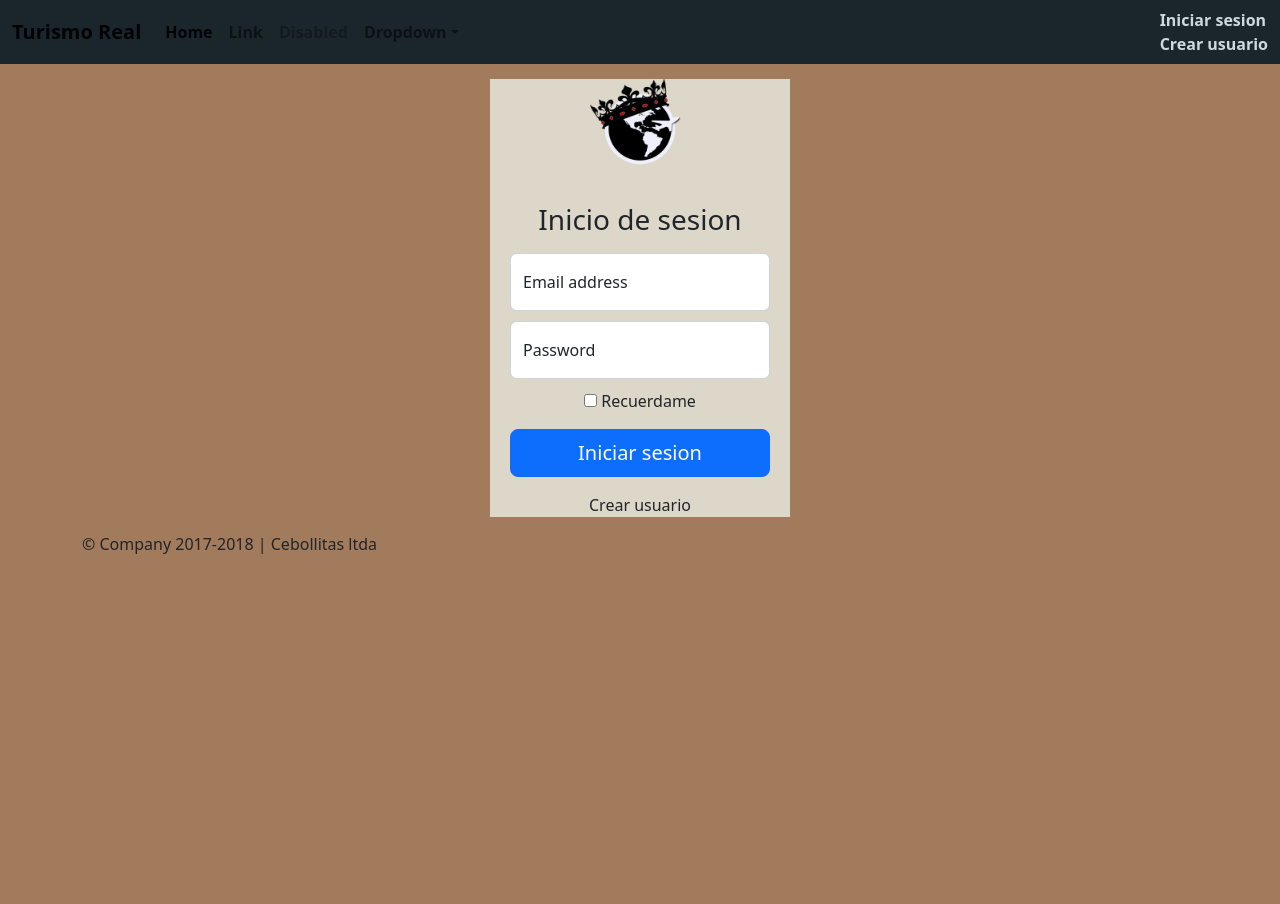
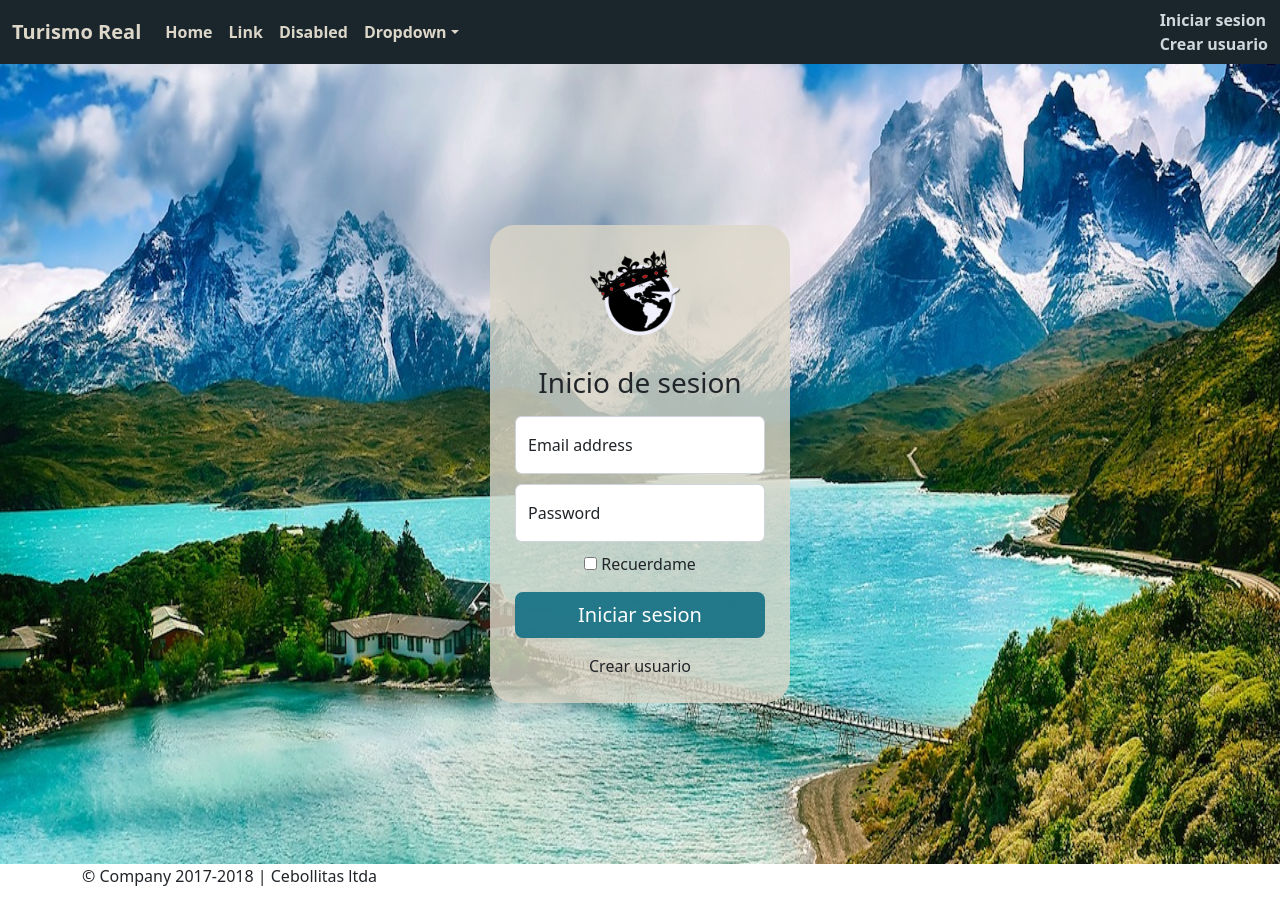
Before and after one commit to Cebollitas-Duoc/Pagina-web, a Django app: page /user/login in a window 1280 px wide. Before the commit the page ends 554 px from the top, so only its background shows below. Run offline with Django 4.2, Linux system fonts and the light colour scheme; style sheets or scripts are compiled from the project's sources.

Commit message:
mejora en css v.2

```diff
--- a/static/css/baseTemplate.css
+++ b/static/css/baseTemplate.css
@@ -47,19 +47,114 @@
 #navbar {
   background-color: #1B262C;
   font-weight: bold;
-  color: #DCD7C9;
 }
 
 #colorfondo {
-  background-color: #A27B5C;
+  background-image: url("/static/img/paisajes.png");
+  height: 100vh;
+  width: 100%;
+  background-position: center;
+  background-size: 100% 100%;
 }
 
+@media only screen and (max-width: 600px) {
+  #colorfondo {
+    background-image: url(/static/img/fondotelefono.png);
+  }
+}
 #cartalogin {
-  background-color: #DCD7C9;
-  padding-left: 20px;
-  padding-right: 20px;
+  width: 100%;
+  max-width: 330px;
+  padding: 25px;
+  margin: auto;
+  border-radius: 25px;
+  background-color: rgba(220, 215, 201, 0.8);
 }
 
 #colorboton {
   background-color: #126E82;
-}/*# sourceMappingURL=baseTemplate.css.map */
+}
+
+#LoginButton {
+  background-color: rgba(18, 110, 130, 0.9);
+  border: rgb(18, 110, 130);
+}
+
+#CreateUserButton {
+  background-color: rgba(18, 110, 130, 0.9);
+  border: rgb(18, 110, 130);
+}
+
+.ColorTexto {
+  color: #DCD7C9 !important;
+}
+
+.botonhover:hover {
+  background-color: #1B262C !important;
+}
+
+/*
+.contenedor input {
+    position: absolute;
+    opacity: 0;
+    cursor: pointer;
+    height: 0;
+    width: 0;
+  }
+
+  .checkmark {
+    position: absolute;
+    top: 0;
+    left: 0;
+    height: 25px;
+    width: 25px;
+    background-color: #eee;
+  }
+
+
+  .contenedor:hover input ~ .checkmark {
+    background-color: #ccc;
+  }
+
+
+  .contenedor input:checked ~ .checkmark {
+    background-color: #126E82;
+  }
+
+
+  .checkmark:after {
+    content: "";
+    position: absolute;
+    display: none;
+  }
+
+
+  .contenedor input:checked ~ .checkmark:after {
+    display: block;
+  }
+
+
+  .contenedor .checkmark:after {
+    left: 9px;
+    top: 5px;
+    width: 5px;
+    height: 10px;
+    border: solid white;
+    border-width: 0 3px 3px 0;
+    -webkit-transform: rotate(45deg);
+    -ms-transform: rotate(45deg);
+    transform: rotate(45deg);
+  }
+
+.contenedor {
+    display: block;
+    position: relative;
+    padding-left: 35px;
+    margin-bottom: 12px;
+    cursor: pointer;
+    font-size: 22px;
+    -webkit-user-select: none;
+    -moz-user-select: none;
+    -ms-user-select: none;
+    user-select: none;
+}  *//*# sourceMappingURL=baseTemplate.css.map */
--- a/static/css/baseTemplate.scss
+++ b/static/css/baseTemplate.scss
@@ -47,22 +47,116 @@
 #navbar{
     background-color: #1B262C;
     font-weight: bold;
-    color: #DCD7C9;
+}
+
+#colorfondo{
+    background-image: url("/static/img/paisajes.png");
+    height: 100vh;
+    width: 100%;
+    background-position: center;
+    background-size: 100% 100%;
 
 }
 
-#colorfondo{
-    background-color: #A27B5C;
-
+@media only screen and (max-width: 600px){
+    #colorfondo{
+        background-image: url(/static/img/fondotelefono.png);
+    }
 }
 
 #cartalogin {
-    background-color: #DCD7C9;
-    padding-left: 20px;
-    padding-right: 20px;
-
+    width: 100%;
+    max-width: 330px;
+    padding: 25px;
+    margin: auto;
+    border-radius: 25px;
+    background-color: rgb(220, 215, 201, 0.8);
 }
 
 #colorboton {
     background-color: #126E82;
 }
+
+#LoginButton {
+    background-color: rgb(18, 110, 130, 0.9);
+    border: rgb(18, 110, 130);
+}
+
+#CreateUserButton{
+    background-color: rgb(18, 110, 130, 0.9);
+    border: rgb(18, 110, 130);
+}
+
+.ColorTexto{
+    color: #DCD7C9!important;
+}
+
+.botonhover:hover{
+    background-color: #1B262C!important;
+}
+
+/*
+.contenedor input {
+    position: absolute;
+    opacity: 0;
+    cursor: pointer;
+    height: 0;
+    width: 0;
+  }
+
+  .checkmark {
+    position: absolute;
+    top: 0;
+    left: 0;
+    height: 25px;
+    width: 25px;
+    background-color: #eee;
+  }
+
+
+  .contenedor:hover input ~ .checkmark {
+    background-color: #ccc;
+  }
+
+
+  .contenedor input:checked ~ .checkmark {
+    background-color: #126E82;
+  }
+
+
+  .checkmark:after {
+    content: "";
+    position: absolute;
+    display: none;
+  }
+
+
+  .contenedor input:checked ~ .checkmark:after {
+    display: block;
+  }
+
+
+  .contenedor .checkmark:after {
+    left: 9px;
+    top: 5px;
+    width: 5px;
+    height: 10px;
+    border: solid white;
+    border-width: 0 3px 3px 0;
+    -webkit-transform: rotate(45deg);
+    -ms-transform: rotate(45deg);
+    transform: rotate(45deg);
+  }
+
+.contenedor {
+    display: block;
+    position: relative;
+    padding-left: 35px;
+    margin-bottom: 12px;
+    cursor: pointer;
+    font-size: 22px;
+    -webkit-user-select: none;
+    -moz-user-select: none;
+    -ms-user-select: none;
+    user-select: none;
+}  */
--- a/templates/BaseTemplate.html
+++ b/templates/BaseTemplate.html
@@ -18,27 +18,27 @@
     {% block css %}
     {% endblock css %}
 
-  <body id="colorfondo">
+  <body >
     <nav class="navbar navbar-expand-sm" id="navbar" aria-label="Third navbar example">
         <div class="container-fluid">
-          <a class="navbar-brand" href="#">Turismo Real</a>
-          <button class="navbar-toggler collapsed" type="button" data-bs-toggle="collapse" data-bs-target="#navbarsExample03" aria-controls="navbarsExample03" aria-expanded="false" aria-label="Toggle navigation">
+          <a class="navbar-brand ColorTexto" href="#">Turismo Real</a>
+          <button class="navbar-toggler collapsed " type="button" data-bs-toggle="collapse" data-bs-target="#navbarsExample03" aria-controls="navbarsExample03" aria-expanded="false" aria-label="Toggle navigation">
             <span class="navbar-toggler-icon"></span>
           </button>
 
           <div class="navbar-collapse collapse" id="navbarsExample03">
             <ul class="navbar-nav me-auto mb-2 mb-sm-0">
               <li class="nav-item">
-                <a class="nav-link active" aria-current="page" href="#">Home</a>
+                <a class="nav-link active ColorTexto" aria-current="page" href="#">Home</a>
               </li>
               <li class="nav-item">
-                <a class="nav-link" href="#">Link</a>
+                <a class="nav-link ColorTexto" href="#">Link</a>
               </li>
               <li class="nav-item">
-                <a class="nav-link disabled">Disabled</a>
+                <a class="nav-link disabled ColorTexto">Disabled</a>
               </li>
               <li class="nav-item dropdown">
-                <a class="nav-link dropdown-toggle" href="#" data-bs-toggle="dropdown" aria-expanded="false">Dropdown</a>
+                <a class="nav-link dropdown-toggle ColorTexto" href="#" data-bs-toggle="dropdown" aria-expanded="false">Dropdown</a>
                 <ul class="dropdown-menu">
                   <li><a class="dropdown-item" href="#">Action</a></li>
                   <li><a class="dropdown-item" href="#">Another action</a></li>
--- a/templates/userManager/login.html
+++ b/templates/userManager/login.html
@@ -11,10 +11,12 @@
 {% endblock js %}
 
 {% block wrapper %}
-<main class="form-signin w-100 m-auto text-center" id="colorfondo ">
+<div class="d-flex justify-content-center align-items-center" id="colorfondo">
+    <main class="form-signin w-100 m-auto text-center">
+
             <div id="cartalogin">
                 <form >
-            <img class="mb-4 m-auto" src="{% static 'img/logo.png'%}" alt="" width="100">
+                    <img class="mb-3 m-auto" src="{% static 'img/logo.png'%}" alt="" width="100">
                     <h1 class="h3 mb-3 fw-normal">Inicio de sesion</h1>
 
                     <div class="form-floating">
@@ -31,13 +33,15 @@
                         <input type="checkbox" value="remember-me" id="checkRememberMe"> Recuerdame
                     </label>
                     </div>
-            <button id="LoginButton" class="w-100 btn btn-lg btn-primary" type="button">Iniciar sesion</button>
+                    <button id="LoginButton" class="w-100 btn btn-lg btn-primary botonhover" type="button">Iniciar sesion</button>
 
                 </form>
                 <a id="btn-crearUsuario" class="dropdown-item" href="{% url 'userManager:CreateUser' %}">Crear usuario</a>
             </div>
 
+
         {% include 'FormErrorMessage.html' %}
 
     </main>
+</div>
 {% endblock wrapper %}
```
Also changed, not shown: templates/userManager/createUser.html (+5 -3 lines), static/img/fondotelefono.png (added), static/img/paisajes.png (added), 1 other file. Lines whose indentation alone changed are shown as unchanged.
